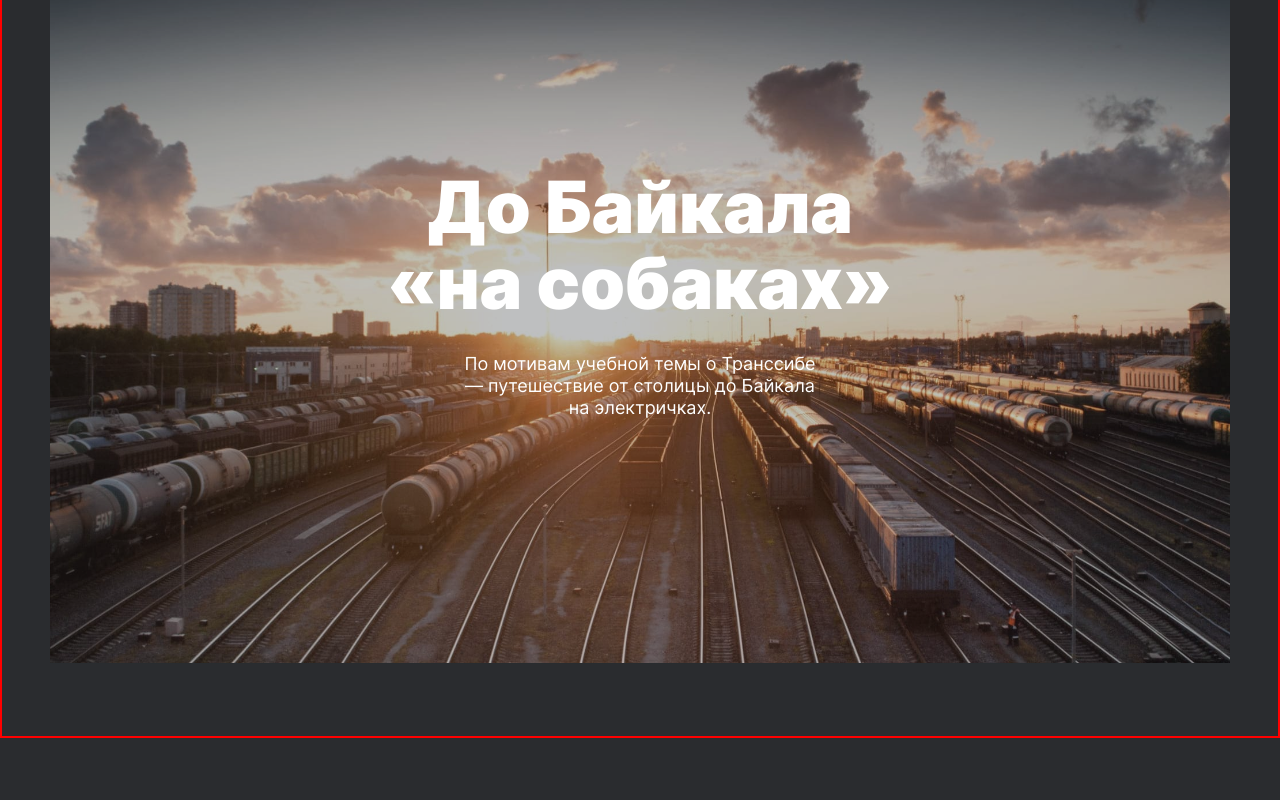
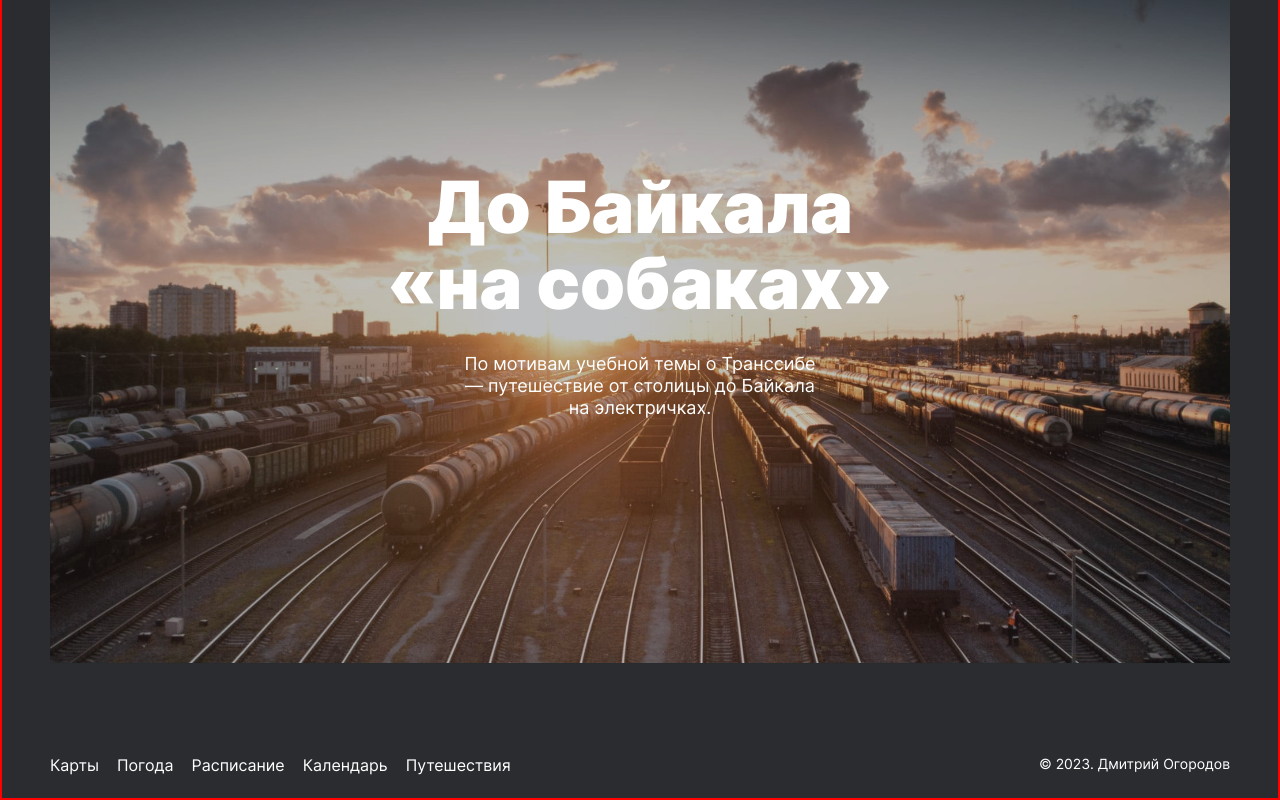
Before and after one commit to DmitryOgorodov/russian-travel2, a plain HTML site: page index.html in a window 1280 px wide. Shown: the part 6331-7131 px from the top of the page. Before the commit the page ends 7069 px from the top, so only its background shows below. Drawn offline with Linux system fonts and the light colour scheme.

Commit message:
footer: добавлены элеметы footer__link и footer__copyright

```diff
--- a/blocks/cover/cover.css
+++ b/blocks/cover/cover.css
@@ -1,6 +1,6 @@
 .cover {
     display: flex;
-    margin: 48px auto 48px;
+    margin: 48px auto 0;
     width: 100%;
     height: calc(100vw/(1280 / 740));
     max-height: 750px;
--- /dev/null
+++ b/blocks/footer/__copyright/footer__copyright.css
@@ -0,0 +1,10 @@
+.footer__copyright {
+    margin: 0 0 0 auto;
+    color: #FFF;
+    text-align: right;
+    font-family: Inter;
+    font-size: 14px;
+    font-style: normal;
+    font-weight: 400;
+    line-height: 16px; /* 114.286% */
+}
--- /dev/null
+++ b/blocks/footer/__link/footer__link.css
@@ -0,0 +1,9 @@
+.footer__link {
+    margin: 0 18px 0 0;
+    color: #FFF;
+    font-family: Inter;
+    font-size: 16px;
+    font-style: normal;
+    font-weight: 400;
+    line-height: 18px; /* 112.5% */
+}
--- a/blocks/footer/footer.css
+++ b/blocks/footer/footer.css
@@ -1,3 +1,7 @@
 .footer {
     display: flex;
+    justify-content: flex-start;
+    margin: 92px auto 0;
+    width: 100%;
+    max-width: 1184px;
 }
--- a/index.html
+++ b/index.html
@@ -105,6 +105,13 @@
             </div>
         </a>
     </section>
-    <section class="footer"></section>
+    <section class="footer">
+        <a class="footer__link" target="_blank">Карты</a>
+        <a class="footer__link" target="_blank">Погода</a>
+        <a class="footer__link" target="_blank">Расписание</a>
+        <a class="footer__link" target="_blank">Календарь</a>
+        <a class="footer__link" target="_blank">Путешествия</a>
+        <a class="footer__copyright" target="_blank">© 2023. Дмитрий Огородов</a>
+    </section>
 </body>
 </html>
--- a/pages/index.css
+++ b/pages/index.css
@@ -32,3 +32,6 @@
 @import url(../blocks/cover/__link/cover__link.css);
 @import url(../blocks/cover/__title/cover__title.css);
 @import url(../blocks/cover/__subtitle/cover__subtitle.css);
+@import url(../blocks/footer/footer.css);
+@import url(../blocks/footer/__link/footer__link.css);
+@import url(../blocks/footer/__copyright/footer__copyright.css);
```
